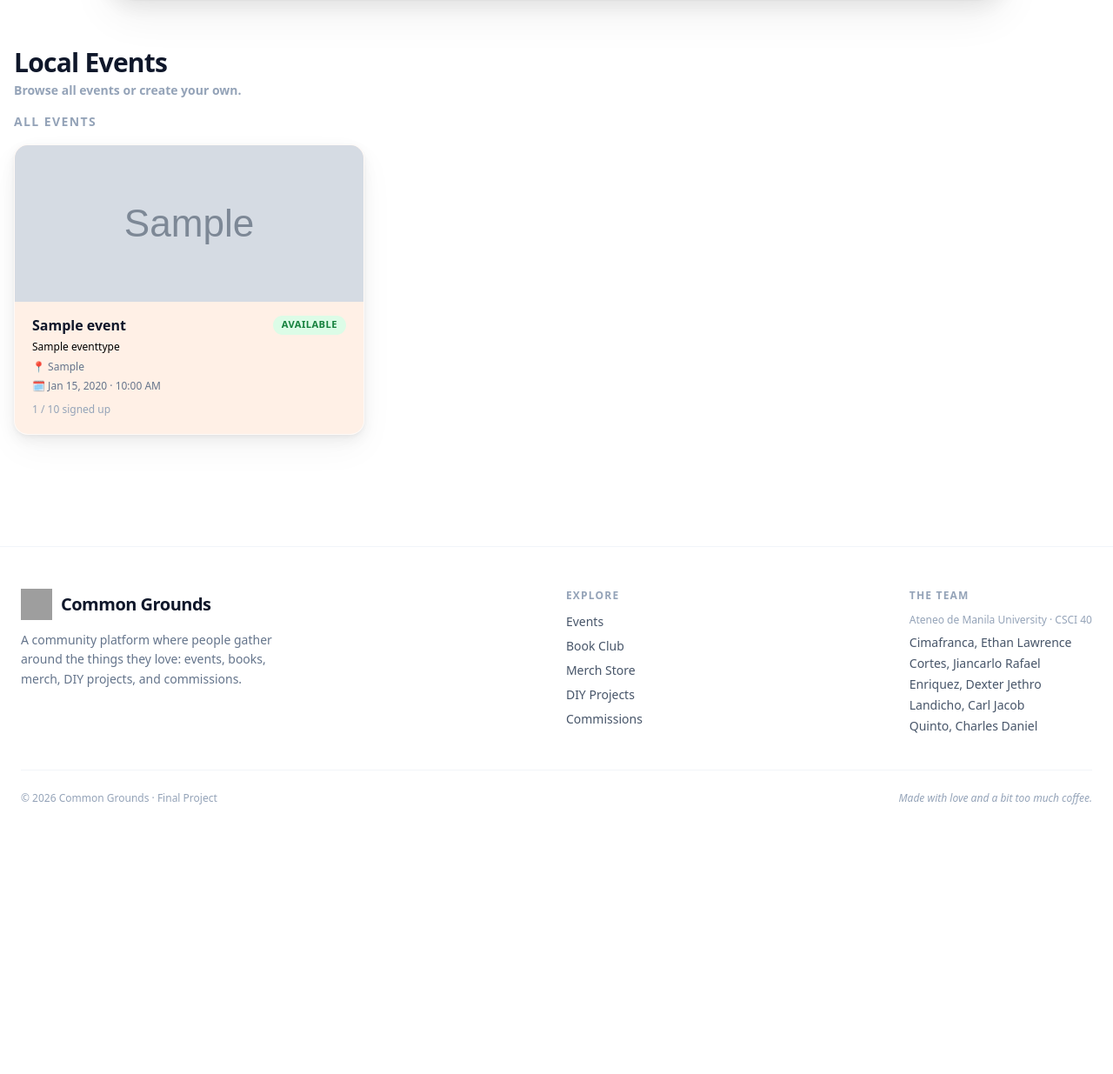
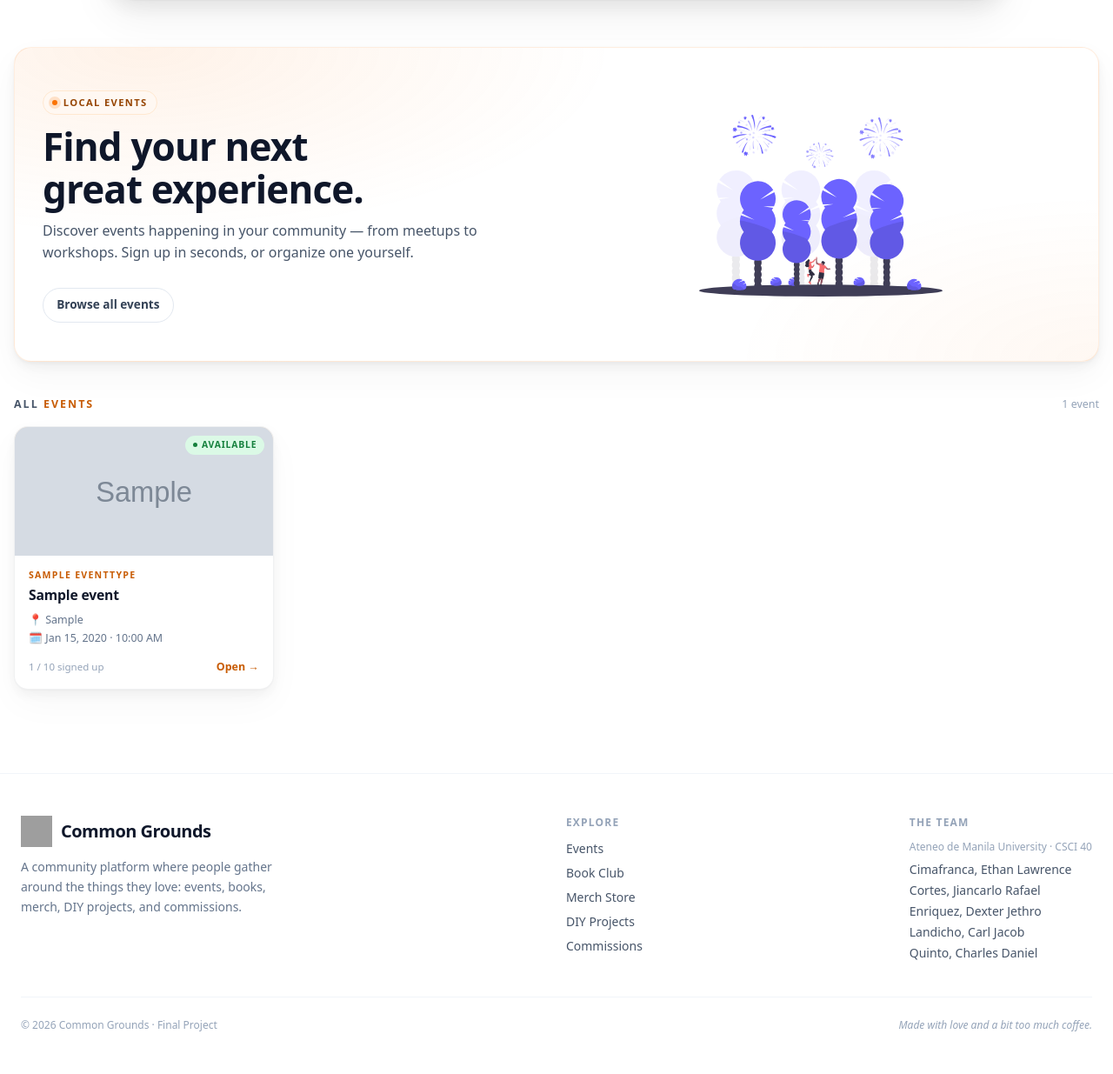
Before and after one commit to Sazemii/commongrounds-AEFG-18, a Django app: page /localevents/events in a window 1280 px wide. Shown: the part 90-1325 px from the top of the page at 87% size. Before the commit the page ends 1015 px from the top, so only its background shows below. Run offline with Django 5.2, Linux system fonts and the light colour scheme; tables that the repository leaves empty hold one stand-in row (values such as "Sample post"); grey boxes marked "Sample" are stand-in pictures; some libraries are stand-ins or nearby versions; grey boxes are pictures that could not be loaded.

Commit message:
Updated local events list UI to match updated look

```diff
--- /dev/null
+++ b/commongrounds/localevents/templates/localevents/_event_card.html
@@ -0,0 +1,28 @@
+{% load static %}
+{# Reusable event card. Expects: event, idx (for stagger animation) #}
+<a href="{{ event.get_absolute_url }}"
+   class="event-card"
+   style="animation-delay: {% widthratio idx 1 40 %}ms;">
+  <div class="event-img">
+    {% if event.event_image %}
+      <img src="{{ event.event_image.url }}" alt="{{ event.title }}">
+    {% else %}
+      <img src="{% static 'img/No_Image_Available.jpg' %}" alt="No image available">
+    {% endif %}
+    <span class="ev-status status-{{ event.status|lower }}">{{ event.status }}</span>
+  </div>
+  <div class="event-body">
+    {% if event.category %}
+      <p class="event-category">{{ event.category }}</p>
+    {% endif %}
+    <p class="event-title">{{ event.title }}</p>
+    <div class="event-meta">
+      <span>📍 {{ event.location }}</span>
+      <span>🗓 {{ event.start_time|date:"M d, Y · g:i A" }}</span>
+    </div>
+    <div class="event-foot">
+      <span class="ev-capacity">{{ event.signups.count }} / {{ event.event_capacity }} signed up</span>
+      <span class="arrow">Open →</span>
+    </div>
+  </div>
+</a>
--- a/commongrounds/localevents/templates/localevents/event_list.html
+++ b/commongrounds/localevents/templates/localevents/event_list.html
@@ -1,112 +1,355 @@
 {% extends 'base.html' %}
 {% load static %}
-{% block title %}Local Events{% endblock %}
-
-{% block page_heading %}
-<div class="flex items-center justify-between mb-2">
-    <div>
-        <h2 class="text-3xl font-extrabold tracking-tight text-slate-900">Local Events</h2>
-        <p class="text-sm text-slate-400 mt-1">Browse all events or create your own.</p>
-    </div>
-    {% if user.is_authenticated and user.profile.role == 'Event Organizer' %}
-        <a href="{% url 'localevents:event_add' %}"
-           class="inline-flex items-center gap-1.5 px-4 py-2 rounded-full text-sm font-semibold bg-orange-100 text-orange-700 border border-orange-200 hover:bg-orange-200 transition-colors">
-            + Create Event
-        </a>
-    {% endif %}
-</div>
-{% endblock %}
+{% block title %}Local Events | Common Grounds{% endblock %}
+{% block page_heading %}{% endblock %}
 
 {% block styles %}
 <style>
+  main > h2:empty { display: none; }
+
+  :root {
+    --ev-50:  #fff8f2;
+    --ev-100: #ffe8d0;
+    --ev-200: #ffc89a;
+    --ev-300: #ffa363;
+    --ev-400: #fb8533;
+    --ev-500: #fa7305;
+    --ev-600: #c85c04;
+    --ev-700: #964503;
+    --ev-800: #642e02;
+    --ev-900: #321701;
+  }
+
+  /* ── Hero ─────────────────────────────────────────── */
+  .ev-hero {
+    position: relative;
+    overflow: hidden;
+    border-radius: 1.25rem;
+    padding: 1.75rem 1.25rem 1.5rem;
+    background:
+      radial-gradient(900px 360px at 12% 0%, rgba(250,115,5,0.09), transparent 60%),
+      radial-gradient(700px 320px at 100% 100%, rgba(250,115,5,0.05), transparent 60%),
+      #ffffff;
+    border: 1px solid rgba(250,115,5,0.12);
+    box-shadow:
+      0 2px 4px rgba(0,0,0,0.04),
+      0 6px 16px rgba(0,0,0,0.05),
+      0 16px 40px rgba(0,0,0,0.04);
+  }
+  .ev-hero-eyebrow {
+    display: inline-flex;
+    align-items: center;
+    gap: 0.4rem;
+    font-size: 0.7rem;
+    font-weight: 700;
+    letter-spacing: 0.12em;
+    text-transform: uppercase;
+    color: var(--ev-700);
+    background: var(--ev-50);
+    border: 1px solid var(--ev-100);
+    padding: 0.3rem 0.65rem;
+    border-radius: 9999px;
+  }
+  .ev-hero-eyebrow::before {
+    content: '';
+    width: 6px; height: 6px; border-radius: 9999px;
+    background: var(--ev-500);
+    box-shadow: 0 0 0 4px rgba(250,115,5,0.18);
+  }
+  .ev-hero h1 {
+    font-size: clamp(1.5rem, 6vw, 2.75rem);
+    line-height: 1.1;
+    letter-spacing: -0.02em;
+    font-weight: 800;
+    color: #0f172a;
+    margin-top: 0.75rem;
+  }
+  .ev-hero p.sub {
+    margin-top: 0.75rem;
+    max-width: 38rem;
+    color: #475569;
+    font-size: 0.95rem;
+    line-height: 1.55;
+  }
+  @media (min-width: 640px) {
+    .ev-hero { padding: 3rem 2rem 2.75rem; }
+    .ev-hero p.sub { font-size: 1rem; }
+  }
+
+  .ev-hero-grid {
+    display: grid;
+    grid-template-columns: 1fr;
+    gap: 2rem;
+    align-items: center;
+  }
+  .ev-hero-art {
+    display: none;
+    justify-content: center;
+    align-items: center;
+  }
+  .ev-hero-art img {
+    width: 100%;
+    max-width: 280px;
+    height: auto;
+    display: block;
+  }
+  @media (min-width: 768px) {
+    .ev-hero-grid { grid-template-columns: 1fr 1fr; }
+    .ev-hero-art { display: flex; }
+  }
+
+  /* ── Buttons ──────────────────────────────────────── */
+  .btn-ev-primary {
+    display: inline-flex;
+    align-items: center;
+    gap: 0.45rem;
+    padding: 0.6rem 1.05rem;
+    border-radius: 9999px;
+    font-size: 0.85rem;
+    font-weight: 600;
+    color: #fff;
+    background: var(--ev-500);
+    box-shadow:
+      0 1px 2px rgba(250,115,5,0.20),
+      0 6px 16px rgba(250,115,5,0.18);
+    transition: transform .18s ease, box-shadow .18s ease, background .18s;
+    text-decoration: none;
+  }
+  .btn-ev-primary:hover {
+    transform: translateY(-1px);
+    background: var(--ev-600);
+    box-shadow:
+      0 2px 4px rgba(250,115,5,0.22),
+      0 12px 28px rgba(250,115,5,0.22);
+  }
+  .btn-ev-primary svg { width: 14px; height: 14px; }
+
+  .btn-ev-ghost {
+    display: inline-flex;
+    align-items: center;
+    gap: 0.4rem;
+    padding: 0.55rem 0.95rem;
+    border-radius: 9999px;
+    font-size: 0.85rem;
+    font-weight: 600;
+    color: #334155;
+    background: #fff;
+    border: 1px solid #e2e8f0;
+    transition: border-color .18s ease, color .18s, background .18s;
+    text-decoration: none;
+  }
+  .btn-ev-ghost:hover {
+    color: var(--ev-700);
+    border-color: var(--ev-200);
+    background: var(--ev-50);
+  }
+
+  /* ── Section ──────────────────────────────────────── */
+  .section { margin-top: 2.5rem; }
+  .section-head {
+    display: flex; align-items: baseline; justify-content: space-between;
+    margin-bottom: 1rem;
+  }
+  .section-title {
+    font-size: 0.78rem;
+    font-weight: 700;
+    letter-spacing: 0.16em;
+    text-transform: uppercase;
+    color: #475569;
+  }
+  .section-title .accent { color: var(--ev-600); }
+  .section-meta { font-size: 0.78rem; color: #94a3b8; }
+
+  /* ── Cards grid ───────────────────────────────────── */
+  .grid-events {
+    display: grid;
+    grid-template-columns: repeat(1, minmax(0,1fr));
+    gap: 1.1rem;
+  }
+  @media (min-width: 640px)  { .grid-events { grid-template-columns: repeat(2, minmax(0,1fr)); } }
+  @media (min-width: 900px)  { .grid-events { grid-template-columns: repeat(3, minmax(0,1fr)); } }
+  @media (min-width: 1200px) { .grid-events { grid-template-columns: repeat(4, minmax(0,1fr)); } }
+
+  /* ── Event card ───────────────────────────────────── */
   .event-card {
+    position: relative;
+    display: flex; flex-direction: column;
+    background: #fff;
+    border: 1px solid rgba(15,23,42,0.06);
     border-radius: 1rem;
-    border: 1.5px solid rgba(255,255,255,0.7);
-    background: #fff0e6;
     overflow: hidden;
     text-decoration: none;
-    display: flex;
-    flex-direction: column;
-    transition: transform 0.2s ease, box-shadow 0.2s ease;
+    color: inherit;
+    transition:
+      transform .25s cubic-bezier(.22,.61,.36,1),
+      box-shadow .25s cubic-bezier(.22,.61,.36,1),
+      border-color .25s;
     box-shadow:
-      0 2px 4px rgba(0,0,0,0.04),
-      0 6px 16px rgba(0,0,0,0.06),
-      0 16px 40px rgba(0,0,0,0.04);
+      0 1px 2px rgba(0,0,0,0.03),
+      0 6px 16px rgba(0,0,0,0.05),
+      0 16px 40px rgba(0,0,0,0.03);
+    opacity: 0;
+    transform: translateY(8px);
+    animation: ev-rise .55s cubic-bezier(.22,.61,.36,1) forwards;
   }
   .event-card:hover {
-    transform: translateY(-3px);
+    transform: translateY(-4px);
+    border-color: rgba(250,115,5,0.25);
     box-shadow:
       0 4px 8px rgba(0,0,0,0.05),
       0 12px 28px rgba(0,0,0,0.08),
       0 28px 56px rgba(0,0,0,0.06);
   }
-  .event-card figure img {
-    width: 100%;
-    height: 180px;
+
+  /* Image area */
+  .event-img {
+    position: relative;
+    height: 148px;
+    overflow: hidden;
+    background: var(--ev-100);
+  }
+  .event-img img {
+    width: 100%; height: 100%;
     object-fit: cover;
+    transition: transform .35s ease;
   }
-  .card-body {
-    padding: 1rem 1.25rem 1.25rem;
-    display: flex;
-    flex-direction: column;
-    gap: 0.4rem;
+  .event-card:hover .event-img img { transform: scale(1.04); }
+
+  /* Status pill overlaid on image */
+  .ev-status {
+    position: absolute;
+    top: 0.6rem; right: 0.6rem;
+    display: inline-flex; align-items: center; gap: 0.3rem;
+    font-size: 0.65rem; font-weight: 700;
+    letter-spacing: 0.08em; text-transform: uppercase;
+    padding: 0.2rem 0.55rem;
+    border-radius: 9999px;
+    backdrop-filter: blur(6px);
+  }
+  .ev-status::before {
+    content: ''; width: 5px; height: 5px; border-radius: 9999px;
+    background: currentColor;
+  }
+  .status-available { background: rgba(220,252,231,0.92); color: #15803d; }
+  .status-full      { background: rgba(254,226,226,0.92); color: #b91c1c; }
+  .status-done      { background: rgba(226,232,240,0.92); color: #475569; }
+  .status-cancelled { background: rgba(254,249,195,0.92); color: #a16207; }
+
+  /* Card body */
+  .event-body {
+    padding: 0.9rem 1rem 1rem;
     flex: 1;
+    display: flex; flex-direction: column;
   }
-  .status-badge {
-    display: inline-flex;
-    align-items: center;
-    padding: 0.15rem 0.6rem;
-    border-radius: 9999px;
-    font-size: 0.7rem;
+  .event-category {
+    font-size: 0.66rem;
+    letter-spacing: 0.12em;
+    text-transform: uppercase;
     font-weight: 700;
-    text-transform: uppercase;
-    letter-spacing: 0.04em;
-    white-space: nowrap;
+    color: var(--ev-600);
+    margin-bottom: 0.3rem;
   }
-  .status-available { background: #dcfce7; color: #15803d; }
-  .status-full      { background: #fee2e2; color: #b91c1c; }
-  .status-done      { background: #e2e8f0; color: #475569; }
-  .status-cancelled { background: #fef9c3; color: #a16207; }
+  .event-title {
+    font-size: 0.98rem;
+    font-weight: 700;
+    color: #0f172a;
+    line-height: 1.3;
+    letter-spacing: -0.01em;
+  }
+  .event-meta {
+    margin-top: 0.55rem;
+    display: flex; flex-direction: column; gap: 0.2rem;
+    font-size: 0.78rem;
+    color: #64748b;
+  }
+  .event-foot {
+    margin-top: 0.85rem;
+    display: flex; align-items: center; justify-content: space-between;
+  }
+  .ev-capacity {
+    font-size: 0.72rem; color: #94a3b8;
+  }
+  .arrow {
+    font-size: 0.78rem; font-weight: 700;
+    color: var(--ev-600);
+    display: inline-flex; align-items: center; gap: 0.2rem;
+    transition: gap .18s ease, color .18s;
+  }
+  .event-card:hover .arrow { gap: 0.45rem; color: var(--ev-700); }
+
+  /* Empty state */
+  .empty {
+    text-align: center;
+    padding: 2.5rem 1rem;
+    border: 1px dashed #e2e8f0;
+    border-radius: 1rem;
+    color: #64748b;
+    grid-column: 1 / -1;
+  }
+
+  /* ── Animations ───────────────────────────────────── */
+  @keyframes ev-rise {
+    from { opacity: 0; transform: translateY(10px); }
+    to   { opacity: 1; transform: translateY(0); }
+  }
+  @keyframes ev-fade {
+    from { opacity: 0; }
+    to   { opacity: 1; }
+  }
+  .fade-in { opacity: 0; animation: ev-fade .6s ease forwards; }
+
+  @media (prefers-reduced-motion: reduce) {
+    .event-card, .fade-in { animation: none; opacity: 1; transform: none; }
+  }
 </style>
 {% endblock %}
 
 {% block content %}
 
-
-{# ── Macro: event card ── #}
-{# Used inline in each section below #}
+{# ── Hero ─────────────────────────────────────────── #}
+<section class="ev-hero fade-in">
+  <div class="ev-hero-grid">
+    <div class="ev-hero-content">
+      <span class="ev-hero-eyebrow">Local Events</span>
+      <h1>Find your next<br>great experience.</h1>
+      <p class="sub">
+        Discover events happening in your community — from meetups to workshops.
+        Sign up in seconds, or organize one yourself.
+      </p>
+      <div class="mt-7 flex flex-wrap gap-2.5">
+        {% if user.is_authenticated and user.profile.role == 'Event Organizer' %}
+          <a href="{% url 'localevents:event_add' %}" class="btn-ev-primary">
+            <svg viewBox="0 0 24 24" fill="none" stroke="currentColor" stroke-width="2.4" stroke-linecap="round" stroke-linejoin="round"><path d="M12 5v14M5 12h14"/></svg>
+            Create an event
+          </a>
+        {% endif %}
+        <a href="#all-events" class="btn-ev-ghost">Browse all events</a>
+      </div>
+    </div>
+    <div class="ev-hero-art" aria-hidden="true">
+      <img src="{% static 'img/local-events-icon.svg' %}" alt="">
+    </div>
+  </div>
+</section>
 
 {% if user.is_authenticated %}
 
   {# ── Events You Organized ── #}
-    <section class="mb-10">
-        <h3 class="text-sm font-semibold uppercase tracking-widest text-slate-400 mb-4">Events You Organized</h3>
-        <div class="grid grid-cols-1 sm:grid-cols-2 lg:grid-cols-3 gap-5">
+  <section class="section">
+    <div class="section-head">
+      <div class="section-title">Events you <span class="accent">organized</span></div>
+      <div class="section-meta">{{ organized_events|length }} event{{ organized_events|length|pluralize }}</div>
+    </div>
+    <div class="grid-events">
       {% for event in organized_events %}
-                <a href="{{ event.get_absolute_url }}" class="event-card">
-                    <figure>
-                        {% if event.event_image %}
-                            <img src="{{ event.event_image.url }}" alt="{{ event.title }}">
-                        {% else %}
-                            <img src="{% static 'img/No_Image_Available.jpg' %}" alt="No image">
-                        {% endif %}
-                    </figure>
-                    <div class="card-body">
-                        <div class="flex items-start justify-between gap-2">
-                            <p class="text-base font-bold text-slate-900 leading-snug">{{ event.title }}</p>
-                            <span class="status-badge status-{{ event.status|lower }}">{{ event.status }}</span>
-                        </div>
-                        {% if event.category %}<span class="text-xs font-medium text-events">{{ event.category }}</span>{% endif %}
-                        <p class="text-xs text-slate-500">📍 {{ event.location }}</p>
-                        <p class="text-xs text-slate-500">🗓 {{ event.start_time|date:"M d, Y · g:i A" }}</p>
-                        <p class="text-xs text-slate-400 mt-auto pt-1">{{ event.signups.count }} / {{ event.event_capacity }} signed up</p>
-                    </div>
-                </a>
+        {% include 'localevents/_event_card.html' with event=event idx=forloop.counter0 %}
       {% empty %}
-                <div class="col-span-3 text-sm text-slate-400">
-                    You haven't organized any events yet.
+        <div class="empty">
+          <p class="text-base font-medium text-slate-700">No events organized yet.</p>
           {% if user.profile.role == 'Event Organizer' %}
-                        <a href="{% url 'localevents:event_add' %}" class="ml-1 font-semibold text-events underline underline-offset-2 hover:text-orange-600 transition-colors">Create one now →</a>
+            <p class="mt-1 text-sm">
+              <a style="color: var(--ev-600)" class="font-semibold underline-offset-2 hover:underline" href="{% url 'localevents:event_add' %}">Create your first event →</a>
+            </p>
           {% endif %}
         </div>
       {% endfor %}
@@ -114,31 +357,19 @@
   </section>
 
   {# ── Events You're Attending ── #}
-    <section class="mb-10">
-        <h3 class="text-sm font-semibold uppercase tracking-widest text-slate-400 mb-4">Events You're Attending</h3>
-        <div class="grid grid-cols-1 sm:grid-cols-2 lg:grid-cols-3 gap-5">
+  <section class="section">
+    <div class="section-head">
+      <div class="section-title">Events you're <span class="accent">attending</span></div>
+      <div class="section-meta">{{ signed_up_events|length }} event{{ signed_up_events|length|pluralize }}</div>
+    </div>
+    <div class="grid-events">
       {% for event in signed_up_events %}
-                <a href="{{ event.get_absolute_url }}" class="event-card">
-                    <figure>
-                        {% if event.event_image %}
-                            <img src="{{ event.event_image.url }}" alt="{{ event.title }}">
-                        {% else %}
-                            <img src="{% static 'img/No_Image_Available.jpg' %}" alt="No image">
-                        {% endif %}
-                    </figure>
-                    <div class="card-body">
-                        <div class="flex items-start justify-between gap-2">
-                            <p class="text-base font-bold text-slate-900 leading-snug">{{ event.title }}</p>
-                            <span class="status-badge status-{{ event.status|lower }}">{{ event.status }}</span>
+        {% include 'localevents/_event_card.html' with event=event idx=forloop.counter0 %}
+      {% empty %}
+        <div class="empty">
+          <p class="text-base font-medium text-slate-700">You haven't signed up for any events yet.</p>
+          <p class="mt-1 text-sm text-slate-400">Explore the events in the section below.</p>
         </div>
-                        {% if event.category %}<span class="text-xs font-medium text-events">{{ event.category }}</span>{% endif %}
-                        <p class="text-xs text-slate-500">📍 {{ event.location }}</p>
-                        <p class="text-xs text-slate-500">🗓 {{ event.start_time|date:"M d, Y · g:i A" }}</p>
-                        <p class="text-xs text-slate-400 mt-auto pt-1">{{ event.signups.count }} / {{ event.event_capacity }} signed up</p>
-                    </div>
-                </a>
-            {% empty %}
-                <p class="col-span-3 text-sm text-slate-400">You haven't signed up for any events yet. Explore the events in the section below.</p>
       {% endfor %}
     </div>
   </section>
@@ -146,31 +377,19 @@
 {% endif %}
 
 {# ── All Events ── #}
-<section class="mb-8" id="all-events">
-    <h3 class="text-sm font-semibold uppercase tracking-widest text-slate-400 mb-4">All Events</h3>
-    <div class="grid grid-cols-1 sm:grid-cols-2 lg:grid-cols-3 gap-5 pb-8">
+<section class="section" id="all-events">
+  <div class="section-head">
+    <div class="section-title">All <span class="accent">events</span></div>
+    <div class="section-meta">{{ events|length }} event{{ events|length|pluralize }}</div>
+  </div>
+  <div class="grid-events">
     {% for event in events %}
-            <a href="{{ event.get_absolute_url }}" class="event-card">
-                <figure>
-                    {% if event.event_image %}
-                        <img src="{{ event.event_image.url }}" alt="{{ event.title }}">
-                    {% else %}
-                        <img src="{% static 'img/No_Image_Available.jpg' %}" alt="No image">
-                    {% endif %}
-                </figure>
-                <div class="card-body">
-                    <div class="flex items-start justify-between gap-2">
-                        <p class="text-base font-bold text-slate-900 leading-snug">{{ event.title }}</p>
-                        <span class="status-badge status-{{ event.status|lower }}">{{ event.status }}</span>
+      {% include 'localevents/_event_card.html' with event=event idx=forloop.counter0 %}
+    {% empty %}
+      <div class="empty">
+        <p class="text-base font-medium text-slate-700">No events available right now.</p>
+        <p class="mt-1 text-sm text-slate-400">Check back soon — something's always cooking.</p>
       </div>
-                    {% if event.category %}<span class="text-xs font-medium text-events">{{ event.category }}</span>{% endif %}
-                    <p class="text-xs text-slate-500">📍 {{ event.location }}</p>
-                    <p class="text-xs text-slate-500">🗓 {{ event.start_time|date:"M d, Y · g:i A" }}</p>
-                    <p class="text-xs text-slate-400 mt-auto pt-1">{{ event.signups.count }} / {{ event.event_capacity }} signed up</p>
-                </div>
-            </a>
-        {% empty %}
-            <p class="text-sm text-slate-400 col-span-3">No other events available right now.</p>
     {% endfor %}
   </div>
 </section>
```
Also changed, not shown: commongrounds/static/img/local-events-icon.svg (added). Lines whose indentation alone changed are shown as unchanged.
